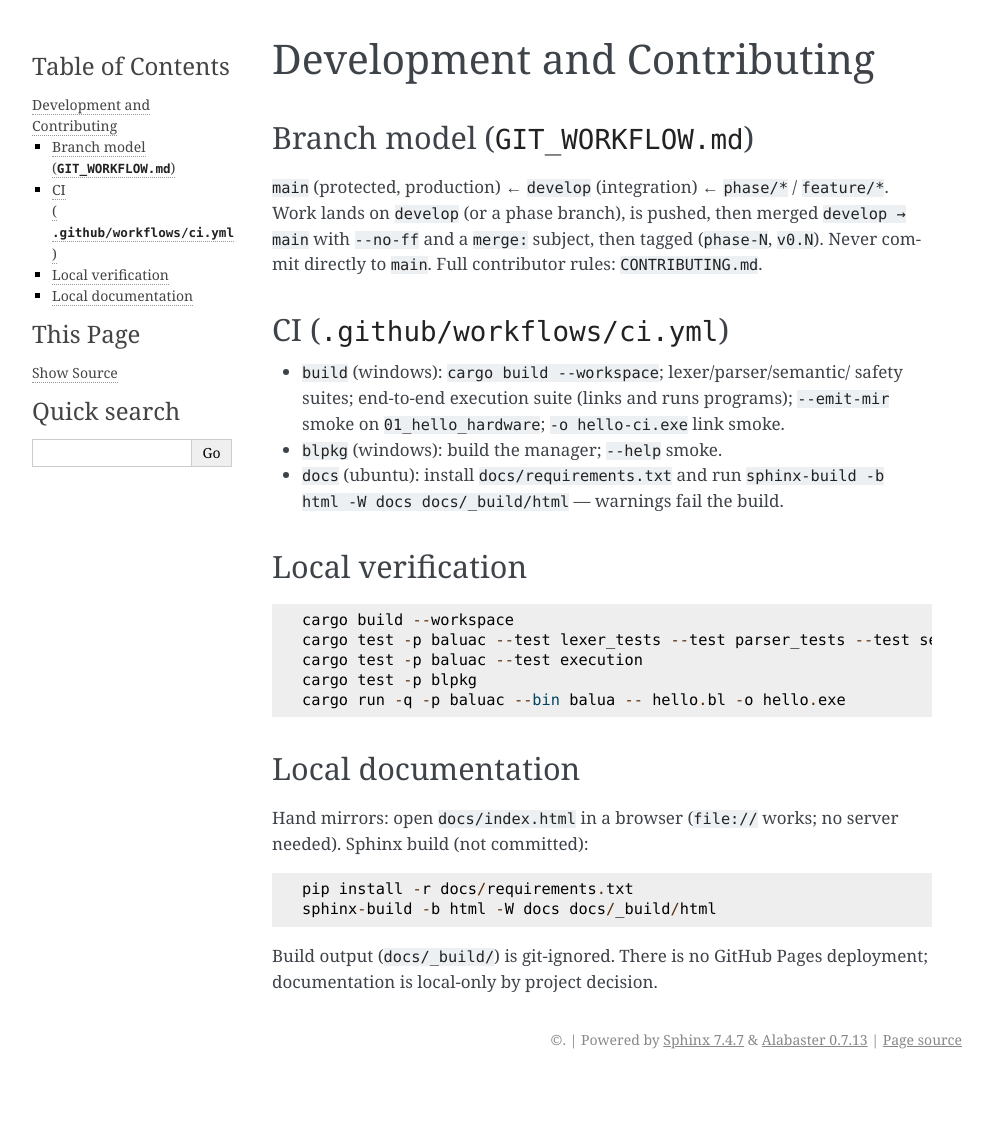
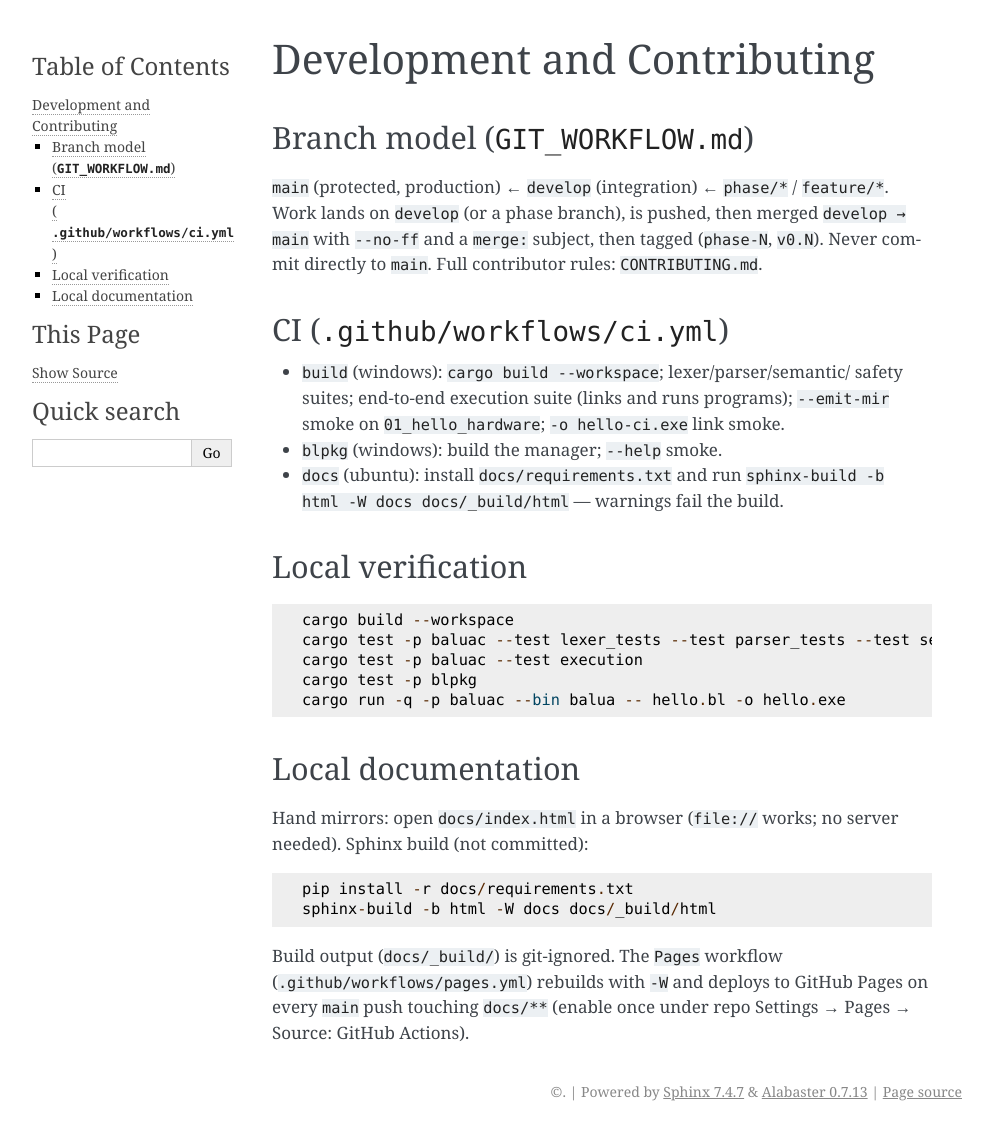
Before and after one commit to ajit-ai/Balua, a Sphinx documentation site: the page built from docs/development.rst, in a window 1280 px wide. Shown: the whole page, without its empty margins (148-1141 px from the left). Built offline with Sphinx 7.4.7, drawn with Linux system fonts in a browser that asks for light colours; before the commit the page ends 1079 px from its top, so only the background shows below that.

Commit message:
ci: deploy Sphinx docs to GitHub Pages on main

```diff
--- a/docs/development.html
+++ b/docs/development.html
@@ -25,6 +25,6 @@ cargo test -p baluac --test lexer_tests --test parser_tests --test semantic_test
 cargo test -p baluac --test execution
 cargo test -p blpkg</pre>
 <h2>Local docs</h2>
-<p>Open <code>docs/index.html</code> (<code>file://</code> works). Sphinx build (output git-ignored): <code>pip install -r docs/requirements.txt &amp;&amp; sphinx-build -b html -W docs docs/_build/html</code>. No Pages deployment — local-only.</p>
+<p>Open <code>docs/index.html</code> (<code>file://</code> works). Sphinx build (output git-ignored): <code>pip install -r docs/requirements.txt &amp;&amp; sphinx-build -b html -W docs docs/_build/html</code>. The <code>Pages</code> workflow deploys to GitHub Pages on <code>main</code> pushes (enable under Settings → Pages → Source: GitHub Actions).</p>
 </body>
 </html>
--- a/docs/development.rst
+++ b/docs/development.rst
@@ -42,5 +42,7 @@ no server needed). Sphinx build (not committed)::
   pip install -r docs/requirements.txt
   sphinx-build -b html -W docs docs/_build/html
 
-Build output (``docs/_build/``) is git-ignored. There is no GitHub Pages
-deployment; documentation is local-only by project decision.
+Build output (``docs/_build/``) is git-ignored. The ``Pages`` workflow
+(``.github/workflows/pages.yml``) rebuilds with ``-W`` and deploys to
+GitHub Pages on every ``main`` push touching ``docs/**`` (enable once
+under repo Settings → Pages → Source: GitHub Actions).
```
Also changed, not shown: 1 other file.
